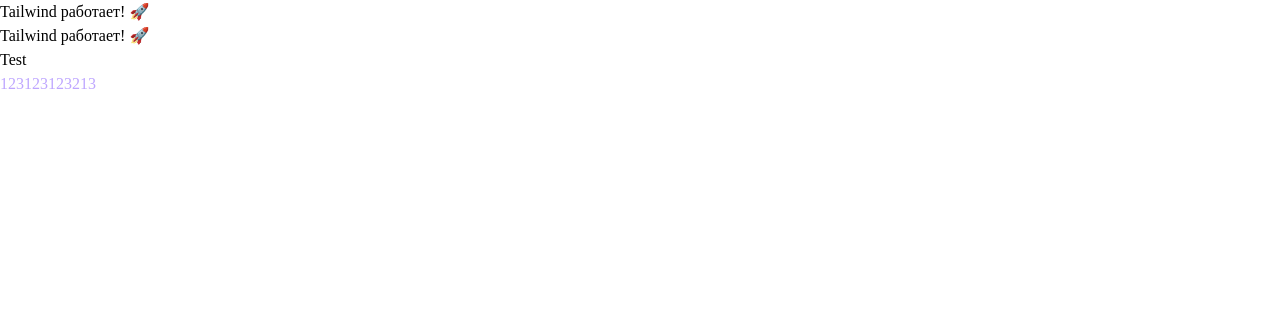
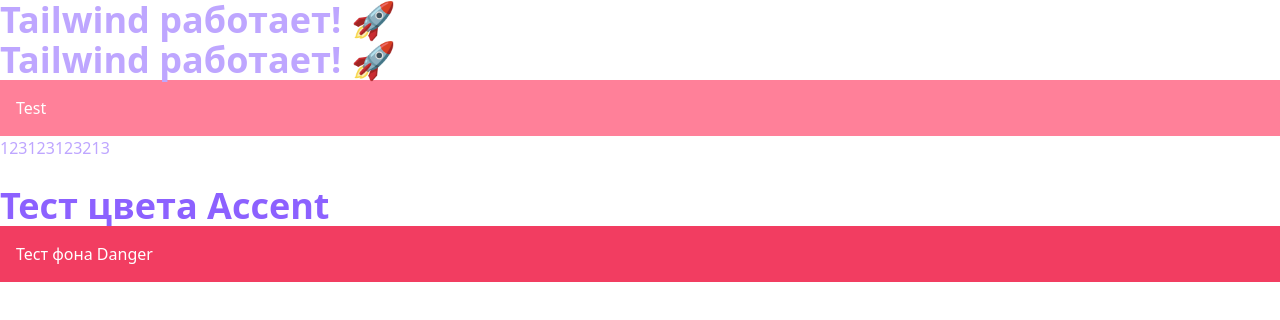
Before and after one commit to KaninGleb/internship-main, a Next.js app: page / in a window 1280 px wide. Shown: the top 320 px of the page. Built offline with nearby package versions, Linux system fonts and the light colour scheme.

Commit message:
fix// Tailwind + css переменные

```diff
--- a/package.json
+++ b/package.json
@@ -35,6 +35,7 @@
     "react-hook-form": "^7.62.0",
     "stylelint": "^16.23.0",
     "stylelint-config-standard": "^39.0.0",
+    "stylelint-config-tailwindcss": "^1.0.0",
     "stylelint-order": "^7.0.0",
     "stylelint-prettier": "^5.0.3",
     "tailwindcss": "^4.1.11",
--- a/postcss.config.cjs
+++ /dev/null
@@ -1,3 +0,0 @@
-module.exports = {
-  plugins: ['@tailwindcss/postcss', 'autoprefixer'],
-}
--- /dev/null
+++ b/postcss.config.mjs
@@ -0,0 +1,8 @@
+// module.exports = {
+//   plugins: ['@tailwindcss/postcss', 'autoprefixer'],
+// }
+export default {
+  plugins: {
+    '@tailwindcss/postcss': {},
+  },
+};
--- a/src/app/globals.css
+++ b/src/app/globals.css
@@ -1,8 +1,55 @@
-@import url('tailwindcss');
-@import url('tailwindcss/preflight');
-@import url('tailwindcss/utilities');
+@import 'tailwindcss';
+
 
 @theme {
-  --font-family-display: 'Inter', sans-serif;
-  --color-primary: oklch(50% 0.2 250deg);
+  /* Accent */
+  --color-accent-100: #bea6ff;
+  --color-accent-300: #a280ff;
+  --color-accent-500: #8c61ff;
+  --color-accent-700: #704ecc;
+  --color-accent-900: #382766;
+
+  /* Success */
+  --color-success-100: #80ffbf;
+  --color-success-300: #22e584;
+  --color-success-500: #14cc70;
+  --color-success-700: #0f9954;
+  --color-success-900: #0a6638;
+
+  /* Danger */
+  --color-danger-100: #ff8099;
+  --color-danger-300: #f23d61;
+  --color-danger-500: #cc1439;
+  --color-danger-700: #990f2b;
+  --color-danger-900: #660a1d;
+
+  /* Warning */
+  --color-warning-100: #ffd073;
+  --color-warning-300: #e5ac39;
+  --color-warning-500: #d99000;
+  --color-warning-700: #960;
+  --color-warning-900: #640;
+
+  /* Info */
+  --color-info-100: #73a5ff;
+  --color-info-300: #4c8dff;
+  --color-info-500: #397df6;
+  --color-info-700: #2f68cc;
+  --color-info-900: #234e99;
+
+  /* Light */
+  --color-light-100: #fff;
+  --color-light-300: #f9f7ff;
+  --color-light-500: #f4f2fa;
+  --color-light-700: #dcdae0;
+  --color-light-900: #c3c1c7;
+
+  /* Dark */
+  --color-dark-100: #808080;
+  --color-dark-300: #4c4c4c;
+  --color-dark-500: #333;
+  --color-dark-700: #171717;
+  --color-dark-900: #000;
 }
+
+/* Добавьте любые кастомные стили ниже, если нужно, например, для компонентов */
--- a/src/app/layout.tsx
+++ b/src/app/layout.tsx
@@ -1,5 +1,6 @@
 import type { Metadata } from 'next'
-import './globals.css'
+import './globals.css';
+
 
 export const metadata: Metadata = {
   title: 'Create Next App',
--- a/src/app/page.tsx
+++ b/src/app/page.tsx
@@ -1,12 +1,14 @@
-import '@/styles/_colors.css'
+
 
 export default function Home() {
   return (
     <>
       <div className='text-4xl font-bold text-[var(--color-accent-100)]'>Tailwind работает! 🚀</div>
-      <div className='text-4xl font-bold text-accent-100'>Tailwind работает! 🚀</div>
+      <div className='text-accent-100 text-4xl font-bold'>Tailwind работает! 🚀</div>
       <div className='bg-danger-100 p-4 text-white'>Test</div>
       <div style={{ width: '50px', height: '50px', color: 'var(--color-accent-100)' }}>123123123213</div>
+      <div className="text-accent-500 text-4xl font-bold">Тест цвета Accent</div>
+      <div className="bg-danger-300 p-4 text-white">Тест фона Danger</div>
     </>
   )
 }
--- a/src/styles/_colors.css
+++ /dev/null
@@ -1,50 +0,0 @@
-:root {
-  /* accent */
-  --color-accent-100: #bea6ff;
-  --color-accent-300: #a280ff;
-  --color-accent-500: #8c61ff;
-  --color-accent-700: #704ecc;
-  --color-accent-900: #382766;
-
-  /* success */
-  --color-success-100: #80ffbf;
-  --color-success-300: #22e584;
-  --color-success-500: #14cc70;
-  --color-success-700: #0f9954;
-  --color-success-900: #0a6638;
-
-  /* danger */
-  --color-danger-100: #ff8099;
-  --color-danger-300: #f23d61;
-  --color-danger-500: #cc1439;
-  --color-danger-700: #990f2b;
-  --color-danger-900: #660a1d;
-
-  /* warning */
-  --color-warning-100: #ffd073;
-  --color-warning-300: #e5ac39;
-  --color-warning-500: #d99000;
-  --color-warning-700: #960;
-  --color-warning-900: #640;
-
-  /* info */
-  --color-info-100: #73a5ff;
-  --color-info-300: #4c8dff;
-  --color-info-500: #397df6;
-  --color-info-700: #2f68cc;
-  --color-info-900: #234e99;
-
-  /* light */
-  --color-light-100: #fff;
-  --color-light-300: #f9f7ff;
-  --color-light-500: #f4f2fa;
-  --color-light-700: #dcdae0;
-  --color-light-900: #c3c1c7;
-
-  /* dark */
-  --color-dark-100: #808080;
-  --color-dark-300: #4c4c4c;
-  --color-dark-500: #333;
-  --color-dark-700: #171717;
-  --color-dark-900: #000;
-}
--- a/tailwind.config.cjs
+++ b/tailwind.config.cjs
@@ -1,73 +1,5 @@
 /** @type {import('tailwindcss').Config} */
-import './src/styles/_colors.css'
-
 module.exports = {
-  content: [
-    "./pages/**/*.{js,ts,jsx,tsx}",
-    "./components/**/*.{js,ts,jsx,tsx}",
-    "./app/**/*.{js,ts,jsx,tsx}"
-  ],
-  theme: {
-    extend: {
-      colors: {
-        // Accent
-        accent: {
-          100: 'var(--color-accent-100)', // #bea6ff
-          300: 'var(--color-accent-300)', // #a280ff
-          500: 'var(--color-accent-500)', // #8c61ff
-          700: 'var(--color-accent-700)', // #704ecc
-          900: 'var(--color-accent-900)', // #382766
-        },
-        // Success
-        success: {
-          100: 'var(--color-success-100)', // #80ffbf
-          300: 'var(--color-success-300)', // #22e584
-          500: 'var(--color-success-500)', // #14cc70
-          700: 'var(--color-success-700)', // #0f9954
-          900: 'var(--color-success-900)', // #0a6638
-        },
-        // Danger
-        danger: {
-          100: 'var(--color-danger-100)', // #ff8099
-          300: 'var(--color-danger-300)', // #f23d61
-          500: 'var(--color-danger-500)', // #cc1439
-          700: 'var(--color-danger-700)', // #990f2b
-          900: 'var(--color-danger-900)', // #660a1d
-        },
-        // Warning
-        warning: {
-          100: 'var(--color-warning-100)', // #ffd073
-          300: 'var(--color-warning-300)', // #e5ac39
-          500: 'var(--color-warning-500)', // #d99000
-          700: 'var(--color-warning-700)', // #960
-          900: 'var(--color-warning-900)', // #640
-        },
-        // Info
-        info: {
-          100: 'var(--color-info-100)', // #73a5ff
-          300: 'var(--color-info-300)', // #4c8dff
-          500: 'var(--color-info-500)', // #397df6
-          700: 'var(--color-info-700)', // #2f68cc
-          900: 'var(--color-info-900)', // #234e99
-        },
-        // Light
-        light: {
-          100: 'var(--color-light-100)', // #fff
-          300: 'var(--color-light-300)', // #f9f7ff
-          500: 'var(--color-light-500)', // #f4f2fa
-          700: 'var(--color-light-700)', // #dcdae0
-          900: 'var(--color-light-900)', // #c3c1c7
-        },
-        // Dark
-        dark: {
-          100: 'var(--color-dark-100)', // #808080
-          300: 'var(--color-dark-300)', // #4c4c4c
-          500: 'var(--color-dark-500)', // #333
-          700: 'var(--color-dark-700)', // #171717
-          900: 'var(--color-dark-900)', // #000
-        },
-      },
-    },
-  },
-  plugins: [],
-}
+  content: ['./src/**/*.{js,ts,jsx,tsx,mdx}'],  // Подкорректируйте пути, если нужно
+  // Нет theme.extend.colors здесь — оно теперь в CSS
+};
--- a/tsconfig.json
+++ b/tsconfig.json
@@ -26,7 +26,8 @@
       {
         "name": "next"
       }
-    ]
+    ],
+    "target": "ES2017"
   },
   "include": [
     "next-env.d.ts",
```
Also changed, not shown: .stylelintrc.json, 1 other file (tests, documents, lock files or other folders).
